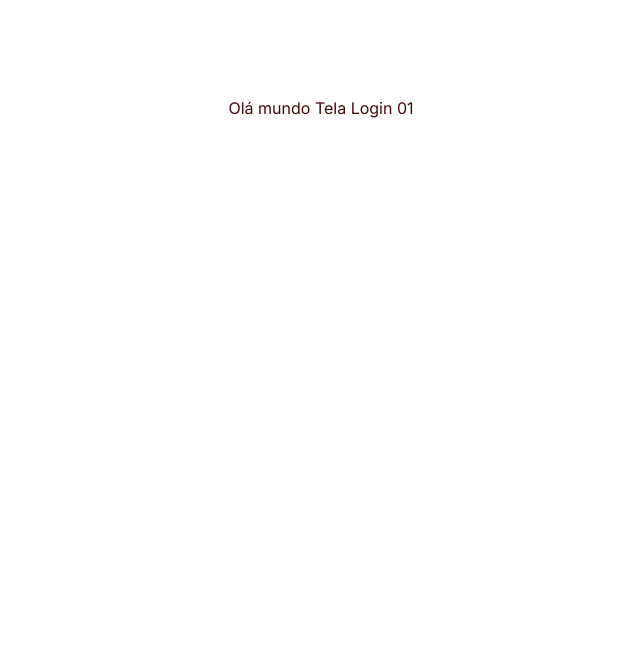
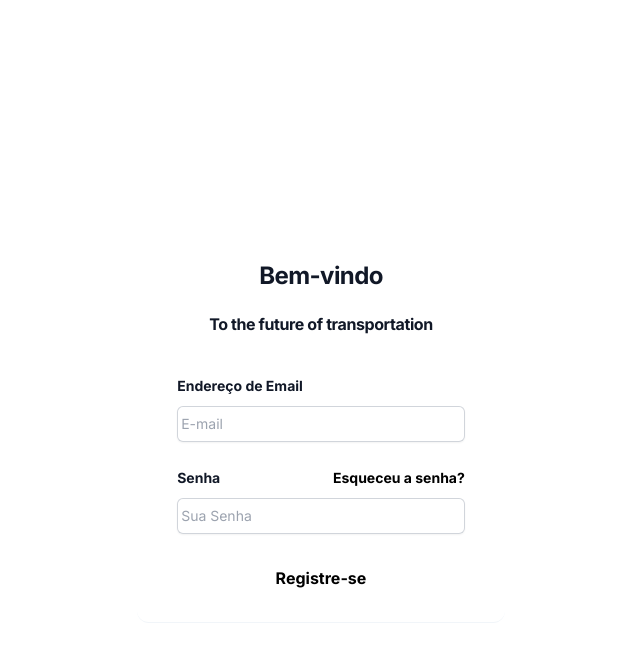
Before and after one commit to projeto-5-Semestre/site, a Next.js app in the folder site-olheoleo/: page /TelaLogin in a window 1280 px wide. Shown: the top 662 px of the page, without its empty margins (319-959 px from the left). Built offline with nearby package versions, Linux system fonts and the light colour scheme.

Commit message:
feat: ajustments of the tela login - placeholder of e-mail and passaword

```diff
--- a/site-olheoleo/src/app/TelaLogin/page.tsx
+++ b/site-olheoleo/src/app/TelaLogin/page.tsx
@@ -1,9 +1,49 @@
+'use client'
+import { useEffect, useState} from 'react';
 import '../globals.css';
 
+
+
+
 export default function TelaLogin(){
+
+
+
     return(
-        <main className='flex min-h-screen flex-col items-center justify-between p-24 bg-white text'>
-            <p className="text-red-950">Olá mundo Tela Login 01</p>
+        <main className='flex min-h-screen flex-col items-center justify-center bg-white text'>
+            <div className="bg-white border-slate-100 dark:bg-slate-500 dark:border-slate-500 border-b rounded-xl p-4 pb-6 sm:p-10 sm:pb-8 lg:p-6 xl:p-10 xl:pb-8 space-y-6 sm:space-y-8 lg:space-y-6 xl:space-y-8" >
+                <div className="flex min-h-full flex-col justify-center px-6  lg:px-8">
+                    <div className="sm:mx-auto sm:w-full sm:max-w-sm">
+                    <h2 className="mt-10 text-center text-2xl font-bold leading-9 tracking-tight text-gray-900">Bem-vindo</h2>
+                    <p className="mt-3 text-center text-1xl font-bold leading-9 tracking-tight text-gray-900">To the future of transportation </p>
+                    </div>
+                </div>
+                <div className="mt-10 sm:mx-auto sm:w-full sm:max-w-sm">
+                    <form className="space-y-6" action="#" method="POST">
+                        <div>
+                            <label form="email" className="block text-sm font-bold leading-6 text-gray-900">Endereço de Email</label>
+                            <div className="mt-2">
+                                <input id="email" name="email" type="email" placeholder='E-mail'  required className="block w-full px-1 rounded-md border-0 py-1.5 text-gray-900 shadow-sm ring-1 ring-inset ring-gray-300 placeholder:text-gray-400 focus:ring-2 focus:ring-inset focus:ring-indigo-600 sm:text-sm sm:leading-6"></input>
+                            </div>
+                        </div>
+
+                        <div>
+                            <div className="flex items-center justify-between">
+                                <label form="password" className="block text-sm font-bold  leading-6 text-gray-900">Senha</label>
+                                <div className="text-sm">
+                                    <a href="#" className="font-bold text-black">Esqueceu a senha?</a>
+                                </div>
+                            </div>
+                            <div className="mt-2">
+                                <input id="password" name="password" type="password" placeholder='Sua Senha' autoComplete="current-password" required className="block w-full px-1  rounded-md border-0 py-1.5 text-gray-900 shadow-sm ring-1 ring-inset ring-gray-300 placeholder:text-gray-400 focus:ring-2 focus:ring-inset focus:ring-indigo-600 sm:text-sm sm:leading-6"></input>
+                            </div>
+                        </div>
+                    </form>
+                </div>
+                <p className="mt-10 text-center font-bold  text-black">
+                    Registre-se
+                </p>
+            </div>
         </main>
     )
 }
```
